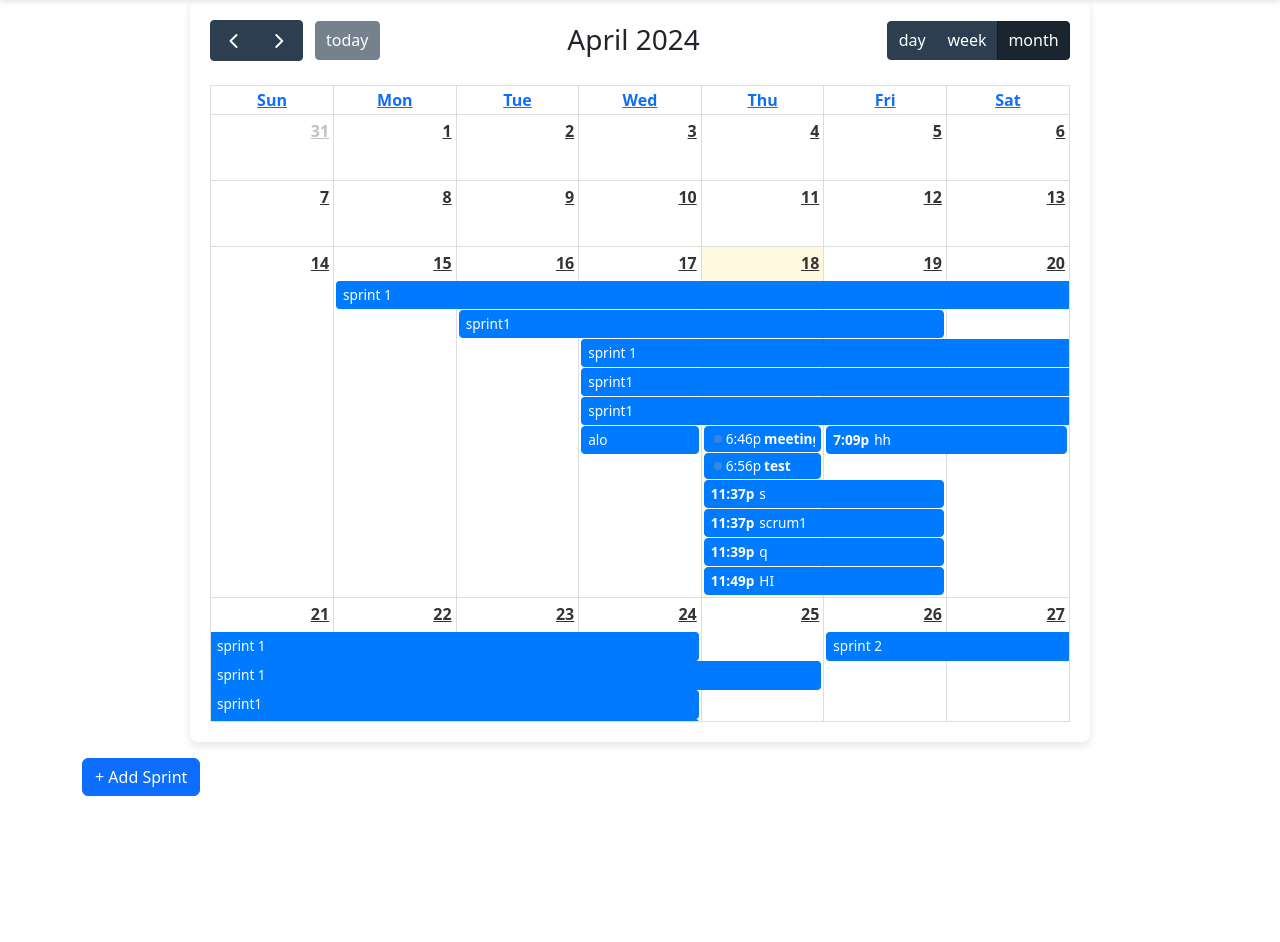
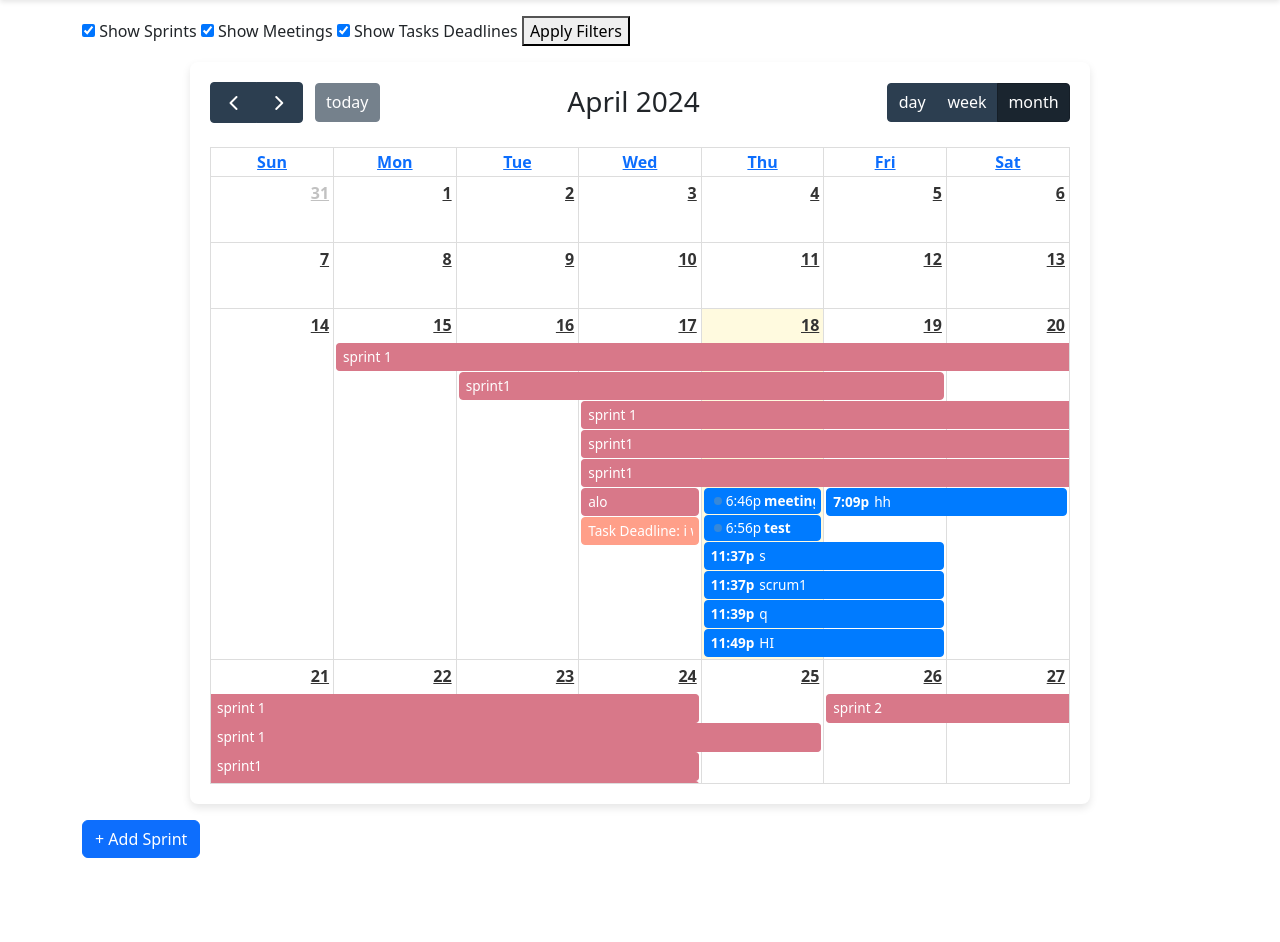
Before and after one commit to nadermasri/employeetaskpro, a Django app: page /emp/calendar/ in a window 1280 px wide. Shown: the part 56-998 px from the top of the page. Run offline with Django 4.2, Linux system fonts and the light colour scheme; a user stored in the database is signed in; data comes from the database, SQL or seed files in the repository; both versions use the stored data as it was after the commit; lists and menus that the app fills with data are empty.

Commit message:
added task and meetings to calendar

```diff
--- a/emp/views.py
+++ b/emp/views.py
@@ -502,44 +502,76 @@ def calendar_view(request):
 
 @login_required
 def event_data(request):
+    # Retrieve query parameters for filtering
+    show_sprints = request.GET.get('showSprints', 'true') == 'true'
+    show_meetings = request.GET.get('showMeetings', 'true') == 'true'
+    show_tasks = request.GET.get('showTasks', 'true') == 'true'
     # Check if the user is HR or Manager
     user_groups = request.user.groups.values_list('name', flat=True)
     is_hr_or_manager = any(group in user_groups for group in ['HR', 'Manager'])
-    meetings = Meeting.objects.all()
-    # Get sprints for HR/Manager or specific employee
-    if is_hr_or_manager:
-        sprints = Sprint.objects.all()
-    else:
-        user_emp = request.user.emp if hasattr(request.user, 'emp') else None
-        if user_emp:
-            sprints = Sprint.objects.filter(employees=user_emp)
+
+    events = []
+
+    # Get sprints for HR/Manager or specific employee and append to events list
+    if show_sprints:
+        if is_hr_or_manager:
+            sprints = Sprint.objects.all()
         else:
-            return JsonResponse({'message': 'User has no associated employee or is not authorized to view all sprints.'}, status=403)
+            user_emp = request.user.emp if hasattr(request.user, 'emp') else None
+            sprints = Sprint.objects.filter(employees=user_emp) if user_emp else []
 
-    # Create events list from sprints
-    events = [
-        {'title': sprint.title, 'start': sprint.start_date.strftime('%Y-%m-%dT%H:%M:%S'),
-         'end': sprint.end_date.strftime('%Y-%m-%dT%H:%M:%S'), 'allDay': True}
-        for sprint in sprints
-    ]
+        events.extend([
+            {'title': sprint.title, 'start': sprint.start_date.strftime('%Y-%m-%dT%H:%M:%S'),
+             'end': sprint.end_date.strftime('%Y-%m-%dT%H:%M:%S'), 'allDay': True,'color': '#D87889' ,
+                     'extendedProps': {
+            'description': sprint.description,
+             # Replace with actual property names
+        }
+             }
+            for sprint in sprints
+        ])
 
-    # If no events found, send a 404 response
-    events.extend([
-        {
-            'title': meeting.title,
-            'start': meeting.start_time.strftime('%Y-%m-%dT%H:%M:%S'),
-            'end': meeting.end_time.strftime('%Y-%m-%dT%H:%M:%S'),
-            'allDay': False  # or True, based on your model definition
-        } for meeting in meetings
-    ])
+    # Get meetings for HR/Manager or specific employee and append to events list
+    if show_meetings:
+        if is_hr_or_manager:
+            meetings = Meeting.objects.all()
+        else:
+            user_emp = request.user.emp if hasattr(request.user, 'emp') else None
+            meetings = Meeting.objects.filter(participants=user_emp) if user_emp else []
 
-    # If no events found, send a 404 response
-    if not events:
-        return JsonResponse({'message': 'No events found'}, status=404)
-
+        events.extend([
+            {
+                'title': meeting.title,
+                'start': meeting.start_time.strftime('%Y-%m-%dT%H:%M:%S'),
+                'end': meeting.end_time.strftime('%Y-%m-%dT%H:%M:%S'),
+                'allDay': False, # or True, based on your model definition
+                  'extendedProps': {
+            'description': meeting.description,
+             # Replace with actual property names
+        }
+            } for meeting in meetings
+        ])
+    if show_tasks:
+        if is_hr_or_manager:
+            tasks = Task.objects.all()
+        else:
+            user_emp = request.user.emp if hasattr(request.user, 'emp') else None
+            tasks = Task.objects.filter(taskassignee__emp=user_emp) if user_emp else []
+        events.extend([
+            {
+                'title': f"Task Deadline: {task.title}",
+                'start': task.deadline.strftime('%Y-%m-%dT%H:%M:%S'),
+                'allDay': True,
+                'backgroundColor': '#ff9f89',  # You can set a custom color for task deadlines
+                'borderColor': '#ff9f89',
+                  'extendedProps': {
+            'description': task.description,
+             # Replace with actual property names
+        }
+            } for task in tasks if task.deadline  # Only include tasks with a deadline
+        ])
     # Send events as JSON response
     return JsonResponse(events, safe=False)
-
 
 
 @login_required
@@ -622,12 +654,13 @@ def add_meeting(request):
                 Q(participants__in=participants) &
                 (Q(start_time__lt=meeting.end_time) & Q(end_time__gt=meeting.start_time))
             ).distinct()
-
+            print("IM HERE")
             if overlapping_meetings.exists():
                 # Handle the overlap situation, e.g., by returning an error message
+                print("OVERLAPPINGG")
                 messages.error(request, "One or more participants are not available in the given time slot.")
                 return render(request, 'emp/add_meeting.html', {'form': form})
-
+            print()
             # No overlaps, safe to save
             meeting.save()
             form.save_m2m()
--- a/templates/emp/calendar.html
+++ b/templates/emp/calendar.html
@@ -7,38 +7,73 @@
     <link href="https://cdn.jsdelivr.net/npm/fullcalendar@5/main.min.css" rel='stylesheet' />
     <link href="https://cdn.jsdelivr.net/npm/bootstrap@5.3.0/dist/css/bootstrap.min.css" rel="stylesheet">
     <link rel="stylesheet" href="{% static 'css/navbar.css' %}">
-    <link rel="stylesheet" href="{% static 'css/calendar.css' %}"> <!-- Link to the custom calendar CSS -->
+    <link rel="stylesheet" href="{% static 'css/calendar.css' %}">
 </head>
 <body>
     {% include 'emp/navbar.html' %}
-
+    <div class="container mt-3 mb-3">
+        <form id="calendar-filters">
+            <input type="checkbox" id="showSprints" name="sprints" checked>
+            <label for="showSprints">Show Sprints</label>
+            <input type="checkbox" id="showMeetings" name="meetings" checked>
+            <label for="showMeetings">Show Meetings</label>
+            <input type="checkbox" id="showTasks" name="tasks" checked>
+            <label for="showTasks">Show Tasks Deadlines</label>
+            <button type="button" onclick="applyFilters()">Apply Filters</button>
+        </form>
+    </div>
     <div id="calendar"></div>
-    <!-- Insert this inside your <body> tag in calendar.html -->
-        <!-- calendar.html -->
-        {% if request.user.groups.all.0.name == "HR" or request.user.groups.all.0.name == "Manager" %}
-        <div class="container mt-3 mb-3">
-            <a href="{% url 'emp:add_sprint' %}" class="btn btn-primary">+ Add Sprint</a>
-        </div>
+    <!-- Add Sprint link if user is HR or Manager -->
+    {% if request.user.groups.all.0.name == "HR" or request.user.groups.all.0.name == "Manager" %}
+    <div class="container mt-3 mb-3">
+        <a href="{% url 'emp:add_sprint' %}" class="btn btn-primary">+ Add Sprint</a>
+    </div>
     {% endif %}
-
 
     <script src="https://cdn.jsdelivr.net/npm/fullcalendar@5/main.min.js"></script>
     <script>
+        // Calendar instance
+        var calendar;
+
         document.addEventListener('DOMContentLoaded', function() {
             var calendarEl = document.getElementById('calendar');
-            var calendar = new FullCalendar.Calendar(calendarEl, {
+            calendar = new FullCalendar.Calendar(calendarEl, {
                 initialView: 'dayGridMonth',
                 headerToolbar: {
                     left: 'prev,next today',
                     center: 'title',
-                    right: 'dayGridDay,dayGridWeek,dayGridMonth' // This line adds daily and weekly views
+                    right: 'dayGridDay,dayGridWeek,dayGridMonth'
                 },
-                events: "{% url 'emp:api-events' %}",
+                // Fetch the events from the server with the applied filters
+                events: function(fetchInfo, successCallback, failureCallback) {
+                    var showSprints = document.getElementById('showSprints').checked;
+                    var showMeetings = document.getElementById('showMeetings').checked;
+                    var showTasks = document.getElementById('showTasks').checked;
+                    fetch("{% url 'emp:api-events' %}?start=" + fetchInfo.startStr + "&end=" + fetchInfo.endStr + "&showSprints=" + showSprints + "&showMeetings=" + showMeetings + "&showTasks=" + showTasks)
+                        .then(response => response.json())
+                        .then(events => successCallback(events))
+                        .catch(error => failureCallback(error));
+                },
+                eventDidMount: function(info) {
+                // info.el.setAttribute('title', info.event.extendedProps.description);
+                // Use a simple title attribute for the tooltip
+                var tooltip = info.event.extendedProps.description || 'No details provided.';
+                var element = $(info.el);
+                element.attr('title', tooltip);
+                element.tooltip({ container: 'body' });
+                // tippy(info.el, {
+                //     content: info.event.extendedProps.description,
+                //     // You can add more Tippy.js options here
+                // });
+            }
             });
             calendar.render();
         });
+
+        function applyFilters() {
+            calendar.refetchEvents();
+        }
     </script>
-
     <!-- Bootstrap JS and Popper.js -->
     <script src="https://cdn.jsdelivr.net/npm/bootstrap@5.3.0/dist/js/bootstrap.bundle.min.js"></script>
     <script src="https://cdn.jsdelivr.net/npm/bootstrap@5.2.2/dist/js/bootstrap.bundle.min.js"></script>
```
Also changed, not shown: db.sqlite3.
